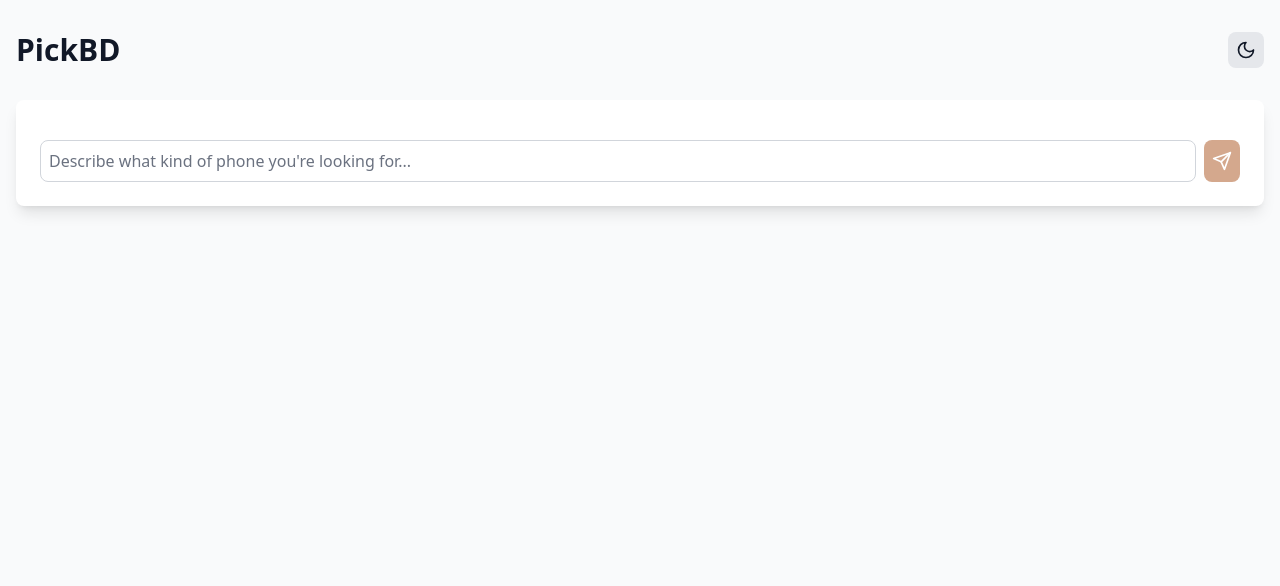
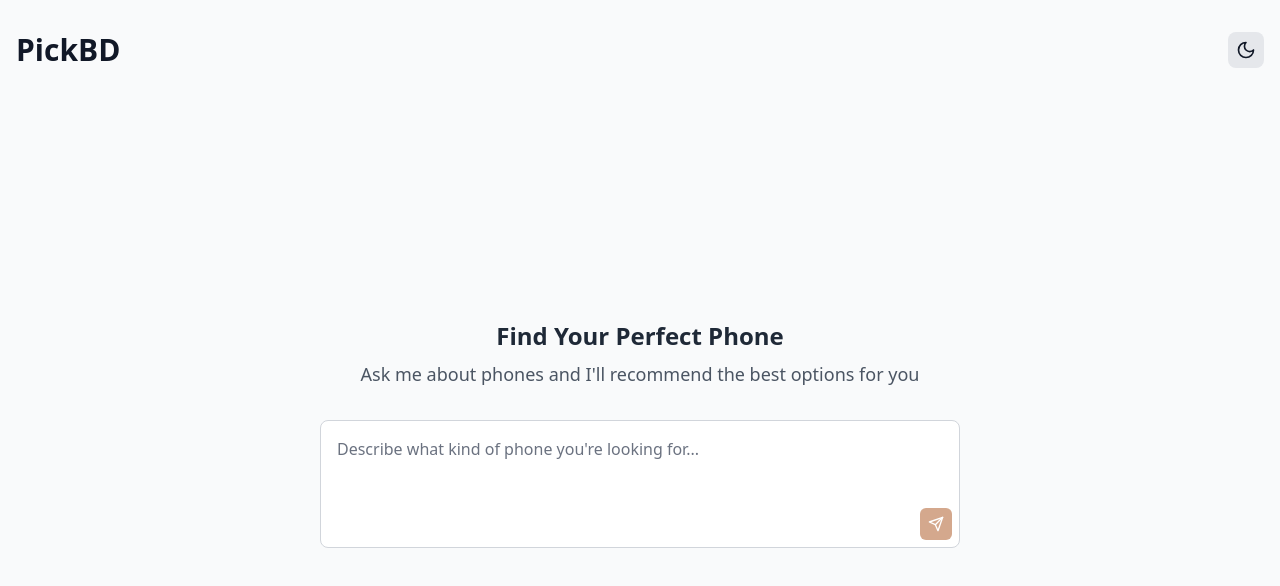
Before and after one commit to Kazi-Mahmudul/product-recommender-ai, a React (Create React App) app in the folder frontend/: page / in a window 1280 px wide. Shown: the top 586 px of the page. Built offline with nearby package versions, Linux system fonts and the light colour scheme.

Commit message:
frontend-demo-ready

```diff
--- a/frontend/src/App.tsx
+++ b/frontend/src/App.tsx
@@ -112,7 +112,7 @@ function App() {
 
   return (
     <div className={`min-h-screen ${darkMode ? 'dark bg-gray-900' : 'bg-gray-50'}`}>
-      <main className="container mx-auto px-4 py-8">
+      <main className="container mx-auto px-4 py-8 flex flex-col h-screen">
         <div className="flex justify-between items-center mb-8">
           <h1 className={`text-3xl font-bold ${darkMode ? 'text-white' : 'text-gray-900'}`}>
             PickBD
@@ -127,10 +127,11 @@ function App() {
           </button>
         </div>
 
-        <div className={`rounded-lg p-6 ${
+        {messages.length > 0 ? (
+          <div className={`rounded-lg p-6 flex-grow overflow-y-auto lg:w-[800px] mx-auto ${
             darkMode ? 'bg-gray-800' : 'bg-white'
-        } shadow-lg`}>
-          <div className="space-y-4 mb-4">
+          } shadow-lg mb-4`}>
+            <div className="space-y-4">
               {messages.map((message) => (
                 <motion.div
                   key={message.id}
@@ -165,29 +166,69 @@ function App() {
                 </motion.div>
               )}
             </div>
+          </div>
+        ) : (
+          <div className="flex-grow flex flex-col items-center justify-center text-center">
+            <div className="text-center mb-8">
+              <h2 className={`text-2xl font-semibold mb-2 ${darkMode ? 'text-white' : 'text-gray-800'}`}>
+                Find Your Perfect Phone
+              </h2>
+              <p className={`text-lg ${darkMode ? 'text-gray-300' : 'text-gray-600'}`}>
+                Ask me about phones and I'll recommend the best options for you
+              </p>
+            </div>
 
-          <form onSubmit={handleSubmit} className="mt-4">
-            <div className="flex gap-2">
-              <input
-                type="text"
+            <div className="w-full max-w-2xl px-4">
+              <form onSubmit={handleSubmit} className="w-full">
+                <div className="relative w-full h-32 flex">
+                  <textarea
                     value={input}
                     onChange={(e) => setInput(e.target.value)}
                     placeholder="Describe what kind of phone you're looking for..."
-                className={`flex-1 p-2 rounded-lg border ${
+                    className={`w-full h-full resize-none p-4 rounded-lg border sm:text-base text-lg ${
                       darkMode
                         ? 'border-gray-600 bg-gray-700 text-white placeholder-gray-400'
                         : 'border-gray-300 bg-white text-gray-900 placeholder-gray-500'
-                } focus:outline-none focus:ring-2 focus:ring-brand`}
+                    } focus:outline-none focus:ring-2 focus:ring-brand pr-12`}
+                    rows={1}
                   />
                   <button
                     type="submit"
-                className="p-2 rounded-lg bg-brand text-white hover:bg-brand/90 transition-colors"
+                    className="absolute right-2 bottom-2 p-2 rounded-md bg-brand text-white hover:bg-brand/90 transition-colors flex items-center justify-center"
                   >
-                <Send className="h-5 w-5" />
+                    <Send className="h-4 w-4" />
                   </button>
                 </div>
               </form>
             </div>
+          </div>
+        )}
+
+        {messages.length > 0 && (
+          <div className="flex justify-center items-center w-full absolute bottom-8 left-0 right-0 px-4">
+            <form onSubmit={handleSubmit} className="w-full max-w-2xl">
+              <div className="relative w-full h-16 flex items-center">
+                <textarea
+                  value={input}
+                  onChange={(e) => setInput(e.target.value)}
+                  placeholder="Describe what kind of phone you're looking for..."
+                  className={`w-full h-full resize-none py-4 px-2 rounded-lg border sm:text-base text-lg ${
+                    darkMode
+                      ? 'border-gray-600 bg-gray-700 text-white placeholder-gray-400'
+                      : 'border-gray-300 bg-white text-gray-900 placeholder-gray-500'
+                  } focus:outline-none focus:ring-2 focus:ring-brand pr-12`}
+                  rows={1}
+                />
+                <button
+                  type="submit"
+                  className="absolute right-2 bottom-2 p-2 rounded-md bg-brand text-white hover:bg-brand/90 transition-colors flex items-center justify-center"
+                >
+                  <Send className="h-4 w-4" />
+                </button>
+              </div>
+            </form>
+          </div>
+        )}
       </main>
     </div>
   );
```
Lines whose indentation alone changed are shown as unchanged.
